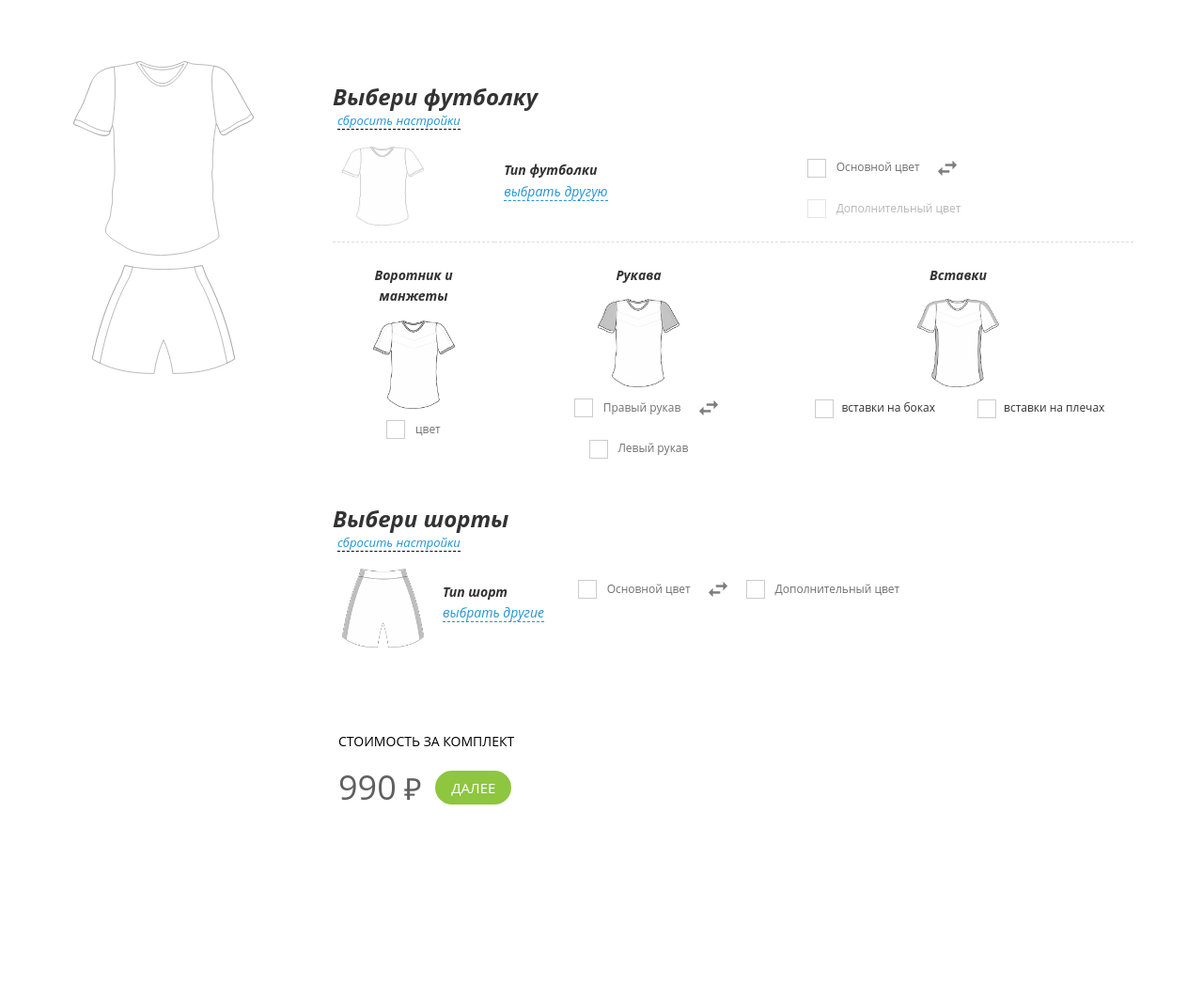
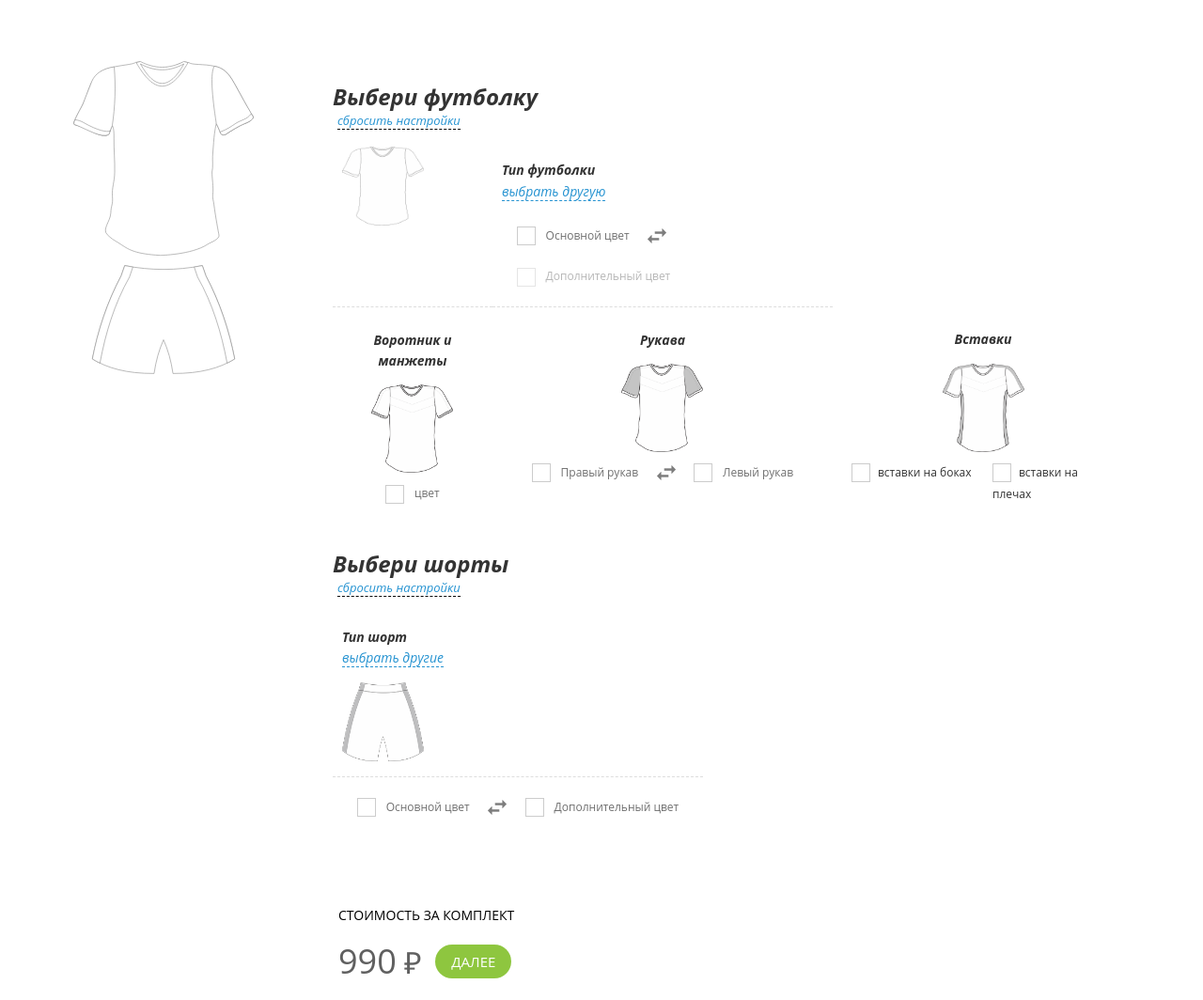
Before and after one commit to Jakovich/constructor, a website: page index.html in a window 1280 px wide. Shown: the top 1064 px of the page at 94% size. Drawn offline with nearby package versions, Linux system fonts and the light colour scheme; files that its build step writes are made by us from their sources.

Commit message:
width td changed

```diff
--- a/css/main.css
+++ b/css/main.css
@@ -925,9 +925,11 @@ main .content h2 {
 }
 .checkbox-dyn {
     width: 50%;
+    text-align: left;
 }
 .checkbox-dyn .pick-color {
     padding-left: 0 !important;
+    text-align: left;
 }
 .order-help {
     background: #f4f1dd none repeat scroll 0 0;
@@ -1384,6 +1386,7 @@ main .content h2 {
     position: absolute;
     top: 100%;
     width: 140px;
+    z-index: 100;
 }
 .color-popup .color-option {
     margin: 3px;
@@ -2901,6 +2904,15 @@ h2, h3 {
   margin: 0 auto;
 }
 
+.shirtInserts {
+  width: 320px;
+}
+
+#constructor .shirtInserts td.checkbox-dyn {
+  padding-left: 0;
+  padding-right: 0;
+}
+
 
 @media screen and (max-width: 910px) {
   #constructor .select-row td {
--- a/index.html
+++ b/index.html
@@ -157,15 +157,15 @@
 						      <img width="87" height="84" alt="" src="assets/images/blank(1).png" class="top-img">
                               <input type="hidden" value="AS44" name="top[tshirt][typeID]" class="top-input">
                               <input type="hidden" value="990" name="top[tshirt][price]">
-						      <input type="hidden" value="http://www.artsport.spb.ru/assets/images/blank(1).png" name="top[tshirt][img]" class="top-img-inp">
+						      <input type="hidden" value="/assets/images/blank(1).png" name="top[tshirt][img]" class="top-img-inp">
 						    </a>
                           </td>
                           <td>
                             <p class="h2-span">Тип футболки
 						      <br><a class="select-popup" href="top.html">выбрать другую</a>
                             </p>
-                          </td>
-                          <td>
+
+
                             <div class="color-block setted">
                               <button data-source="top::tshirt" class="pick-color" type="button">
                                 <span class="color" style="background-color: rgb(255, 255, 255);"></span>
@@ -273,19 +273,21 @@
                       <tbody>
                         <tr class="row shorts">
                           <td>
+                            <p class="h2-span">Тип шорт
+                              <br>
+                              <a href="bottom.html" class="select-popup">выбрать другие</a>
+                            </p>
 						    <a href="bottom.html" class="select-popup">
                               <img width="87" height="84" alt="" src="assets/images/sides.png" class="bottom-img">
                               <input type="hidden" value="AS42" name="bottom[shorts][typeID]" class="bottom-img">
                               <input type="hidden" value="0" name="bottom[shorts][price]">
-				              <input type="hidden" value="http://www.artsport.spb.ru/assets/images/sides.png" name="bottom[shorts][img]" class="bottom-img-inp">
+				              <input type="hidden" value="/assets/images/sides.png" name="bottom[shorts][img]" class="bottom-img-inp">
 						    </a>
                           </td>
-                          <td>
-                            <p class="h2-span">Тип шорт
-                              <br>
-                              <a href="bottom.html" class="select-popup">выбрать другие</a>
-                            </p>
-                          </td>
+
+
+                        </tr>
+                        <tr>
                           <td>
                             <div class="color-block setted">
                               <button data-source="top::tshirt" class="pick-color" type="button">
```
